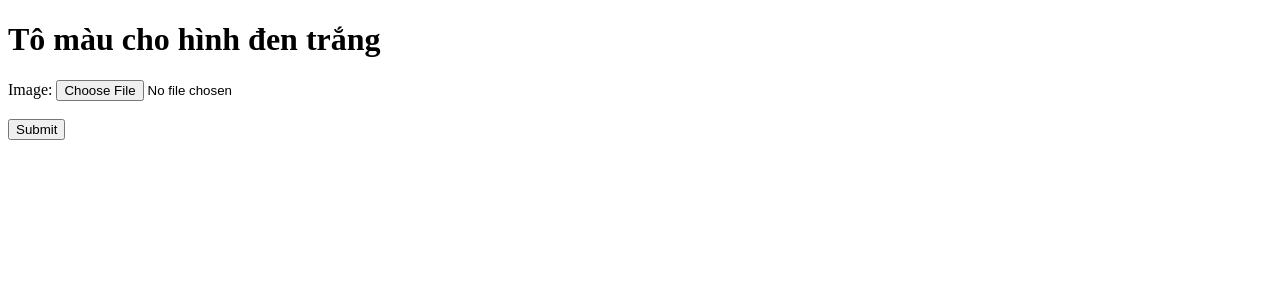
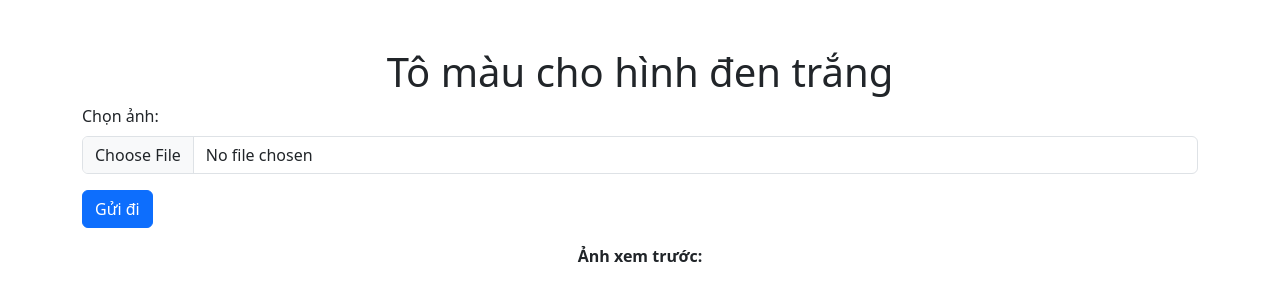
Before and after one commit to thanhnew2001/udemy_ddcolor, a Flask app: page / in a window 1280 px wide. Shown: the top 301 px of the page. Run offline with Flask 3, Linux system fonts and the light colour scheme; some libraries are stand-ins or nearby versions.

Commit message:
update css

```diff
--- a/templates/index.html
+++ b/templates/index.html
@@ -1,23 +1,74 @@
 <!DOCTYPE html>
 <html lang="en">
+
 <head>
     <meta charset="UTF-8">
     <meta name="viewport" content="width=device-width, initial-scale=1.0">
     <title>Tô màu cho hình đen trắng</title>
+    <!-- Thêm liên kết đến Bootstrap CSS -->
+    <link href="https://cdn.jsdelivr.net/npm/bootstrap@5.3.0-alpha1/dist/css/bootstrap.min.css" rel="stylesheet" />
+    <style>
+        /* Tùy chỉnh thêm nếu cần */
+        #result {
+            margin-top: 20px;
+        }
+
+        .preview-image {
+            max-width: 200px;
+            margin: 5px;
+        }
+
+        .result-images img {
+            max-width: 200px;
+            margin: 5px;
+        }
+    </style>
 </head>
+
 <body>
-    <h1>Tô màu cho hình đen trắng</h1>
-    <form action="/upload" method="post" enctype="multipart/form-data">
-        <label for="image">Image:</label>
-        <input type="file" name="image" id="image" required><br><br>
 
-        <button type="submit">Submit</button>
-    </form>
+    <div class="container mt-5">
+        <h1 class="text-center">Tô màu cho hình đen trắng</h1>
 
-    <div id="result"></div>
+        <!-- Form Upload -->
+        <form action="/upload" method="post" enctype="multipart/form-data" id="uploadForm">
+            <div class="mb-3">
+                <label for="image" class="form-label">Chọn ảnh:</label>
+                <input type="file" name="image" id="image" class="form-control" required>
+            </div>
+            <div class="mb-3">
+                <button type="submit" class="btn btn-primary">Gửi đi</button>
+            </div>
+        </form>
+
+        <!-- Preview Image -->
+        <div id="imagePreview" class="mb-3 text-center">
+            <p><strong>Ảnh xem trước:</strong></p>
+            <img id="preview" src="" alt="Preview" class="preview-image d-none" />
+        </div>
+
+        <!-- Kết quả trả về -->
+        <div id="result" class="result-images row d-flex justify-content-start">
+        </div>
+    </div>
 
     <script>
-        const form = document.querySelector('form');
+        // Tạo chức năng xem trước ảnh khi người dùng chọn ảnh
+        document.getElementById('image').addEventListener('change', function (e) {
+            const file = e.target.files[0];
+            const reader = new FileReader();
+            reader.onload = function (event) {
+                const previewImage = document.getElementById('preview');
+                previewImage.src = event.target.result;
+                previewImage.classList.remove('d-none'); // Hiển thị ảnh xem trước
+            };
+            if (file) {
+                reader.readAsDataURL(file);
+            }
+        });
+
+        // Chức năng gửi ảnh lên server
+        const form = document.getElementById('uploadForm');
         form.onsubmit = async (e) => {
             e.preventDefault();
 
@@ -31,19 +82,23 @@
             const resultDiv = document.getElementById('result');
 
             if (result.error) {
-                resultDiv.innerHTML = `<p>Lỗi: ${result.error}</p>`;
+                resultDiv.innerHTML = `<p class="text-danger">Lỗi: ${result.error}</p>`;
             } else {
-                resultDiv.innerHTML = "<h3>Hình tô màu:</h3>";
+                // Hiển thị ảnh đã tô màu vào cùng dòng
+                const img = document.createElement('img');
+                img.src = result.image;
+                img.alt = "Hình tô màu";
+                img.classList.add('preview-image');
 
-                    const img = document.createElement('img');
-                    img.src = result.image;
-                    img.alt = "Generated Image";
-                    img.style.maxWidth = "300px";
-                    img.style.margin = "10px";
-                    resultDiv.appendChild(img);
-
+                // Thêm ảnh vào kết quả
+                resultDiv.appendChild(img);
             }
         };
     </script>
+
+    <!-- Thêm liên kết đến Bootstrap JS (cần cho các tính năng động của Bootstrap) -->
+    <script src="https://cdn.jsdelivr.net/npm/bootstrap@5.3.0-alpha1/dist/js/bootstrap.bundle.min.js"></script>
+
 </body>
+
 </html>
```
